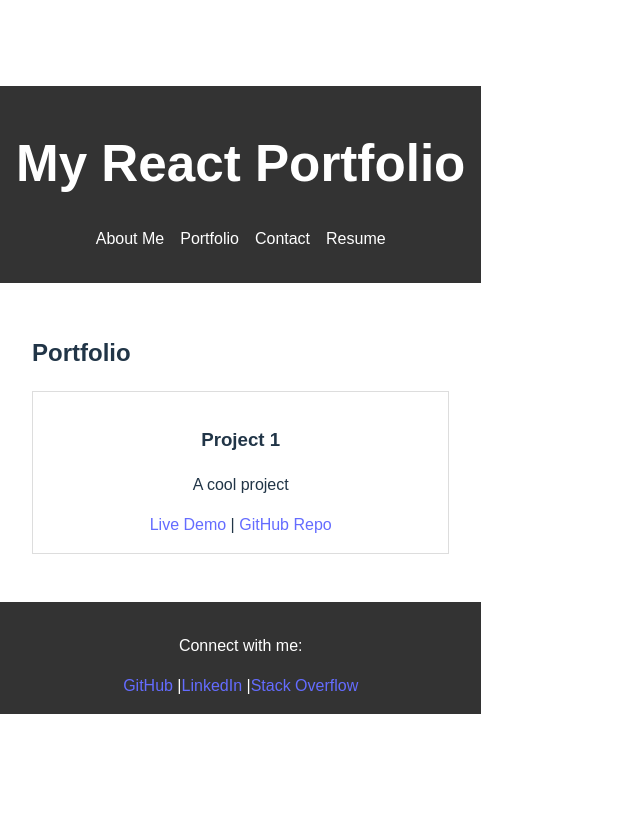
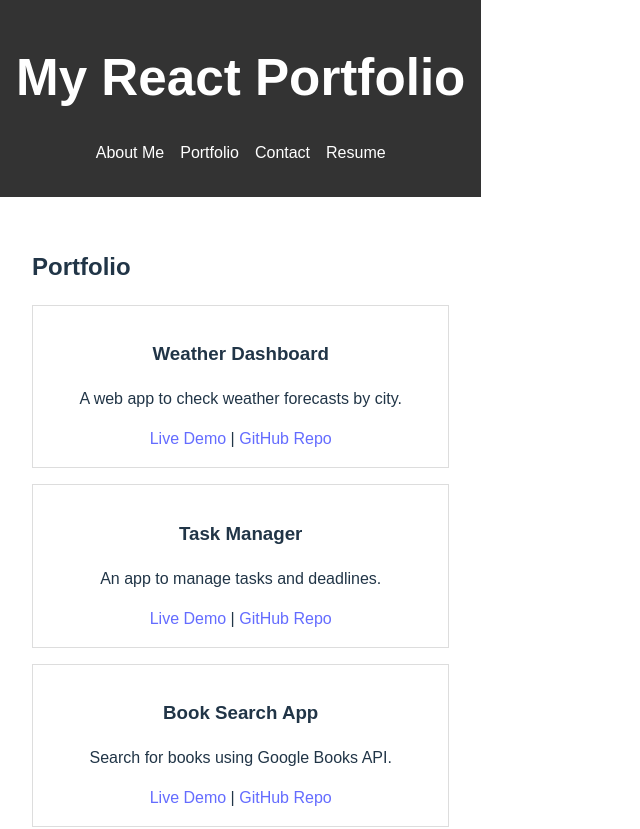
Before and after one commit to Justbeingtai/React-Portfolio, a React (Vite) app: page /portfolio in a window 1280 px wide. Shown: the top 829 px of the page, without its empty margins (0-640 px from the left). Before the commit the page ends 800 px from the top, so only its background shows below. Built offline with nearby package versions, Linux system fonts and the light colour scheme.

Commit message:
Add sample projects to Portfolio section

```diff
--- a/src/pages/Portfolio.jsx
+++ b/src/pages/Portfolio.jsx
@@ -2,11 +2,40 @@ import React from 'react';
 import Project from '../components/Project';
 
 function Portfolio() {
+    const projects = [
+        {
+            title: "Weather Dashboard",
+            description: "A web app to check weather forecasts by city.",
+            link: "https://deployed-weather-app.com",
+            repo: "https://github.com/Justbeingtai/weather-dashboard"
+        },
+        {
+            title: "Task Manager",
+            description: "An app to manage tasks and deadlines.",
+            link: "https://deployed-task-manager.com",
+            repo: "https://github.com/Justbeingtai/task-manager"
+        },
+        {
+            title: "Book Search App",
+            description: "Search for books using Google Books API.",
+            link: "https://deployed-book-search.com",
+            repo: "https://github.com/Justbeingtai/book-search-app"
+        }
+        // Add more projects as needed
+    ];
+
     return (
         <section id="portfolio">
             <h2>Portfolio</h2>
-            <Project title="Project 1" description="A cool project" link="#" repo="#" />
-            {/* Add more <Project /> components here */}
+            {projects.map((project, index) => (
+                <Project
+                    key={index}
+                    title={project.title}
+                    description={project.description}
+                    link={project.link}
+                    repo={project.repo}
+                />
+            ))}
         </section>
     );
 }
```
